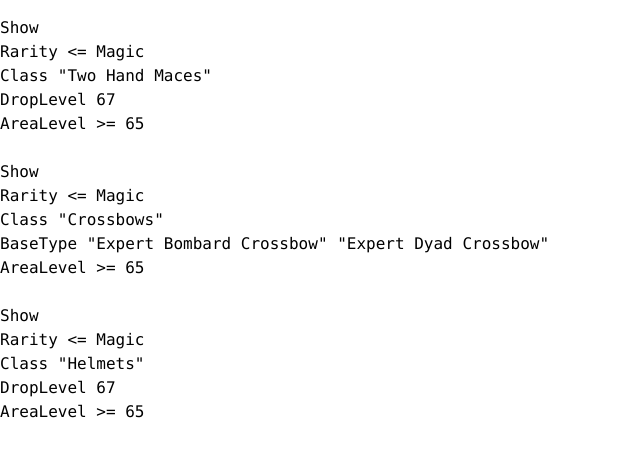
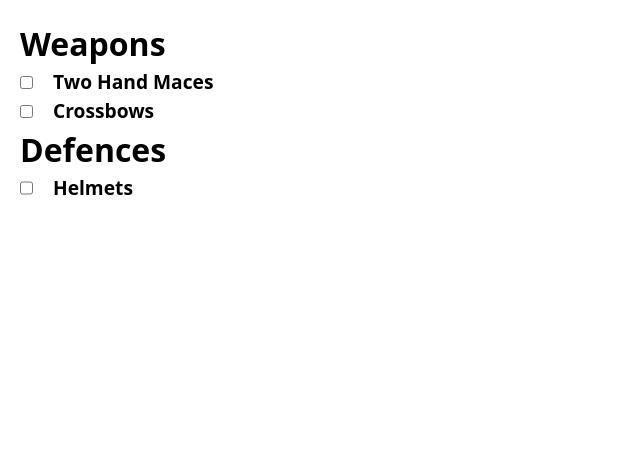
Before and after one commit to yochie/poe-filter, a website built with webpack: page src/template.html in a window 1280 px wide. Shown: the whole page, without its empty margins (0-640 px from the left). Built offline with nearby package versions, Linux system fonts and the light colour scheme.

Commit message:
Generate form sections and filter type fields

```diff
--- a/src/Rule.js
+++ b/src/Rule.js
@@ -1,10 +1,12 @@
 import getItemClass from "./ItemClass.js";
 import { filterFactory } from "./Filter.js";
 class Rule {
+  category;
   forItemClass;
   filter;
 
-  constructor(forItemClass, filter) {
+  constructor(category, forItemClass, filter) {
+    this.category = category;
     this.forItemClass = forItemClass;
     this.filter = filter;
   }
@@ -25,17 +27,23 @@ const defaultRules = [];
 
 defaultRules.push(
   new Rule(
+    "Weapons",
     getItemClass("Two Hand Maces"),
     filterFactory.createDropLevelFilter(67),
   ),
 );
 
 defaultRules.push(
-  new Rule(getItemClass("Bows"), filterFactory.createDropLevelFilter(72)),
+  new Rule(
+    "Weapons",
+    getItemClass("Bows"),
+    filterFactory.createDropLevelFilter(72),
+  ),
 );
 
 defaultRules.push(
   new Rule(
+    "Weapons",
     getItemClass("Crossbows"),
     filterFactory.createBaseTypeFilter([
       "Expert Bombard Crossbow",
@@ -46,6 +54,7 @@ defaultRules.push(
 
 defaultRules.push(
   new Rule(
+    "Defences",
     getItemClass("Helmets", {
       hasArmour: true,
       hasEvasion: false,
@@ -57,6 +66,7 @@ defaultRules.push(
 
 defaultRules.push(
   new Rule(
+    "Defences",
     getItemClass("Helmets", {
       hasES: true,
       hasArmour: false,
@@ -66,4 +76,4 @@ defaultRules.push(
   ),
 );
 
-export default defaultRules;
+export { Rule, defaultRules };
--- /dev/null
+++ b/src/RuleForm.js
@@ -0,0 +1,135 @@
+import { Rule, defaultRules } from "./Rule.js";
+import { printRules } from "./RulePrinter.js";
+const form = document.querySelector("form");
+
+function load(rules) {}
+
+function download() {
+  const rules = parse();
+  const fileContent = print(rules);
+
+  //todo : output file content to element that is clicked
+  // see https://stackoverflow.com/questions/3665115/how-to-create-a-file-in-memory-for-user-to-download-but-not-through-server
+  console.log(fileContent);
+}
+
+function parse() {}
+
+function generateFields(rules) {
+  const categories = new Map();
+  const itemClasses = new Map();
+  for (let rule of rules) {
+    const {
+      category: ruleCategory,
+      forItemClass: ruleItemClass,
+      filter: ruleFilter,
+    } = rule;
+    if (ruleItemClass === null) {
+      continue;
+    }
+    if (!categories.has(ruleCategory)) {
+      const newCategory = createCategorySection(ruleCategory);
+      categories.set(ruleCategory, newCategory);
+      form.appendChild(newCategory);
+    }
+    if (!itemClasses.has(ruleItemClass)) {
+      const newSection = createItemClassSection(ruleItemClass);
+      itemClasses.set(ruleItemClass, newSection);
+      categories.get(ruleCategory).appendChild(newSection);
+    }
+    enableSection(itemClasses.get(ruleItemClass), false);
+  }
+}
+
+function createItemClassSection(itemClass) {
+  const section = document.createElement("div");
+
+  const sectionHeader = document.createElement("div");
+  sectionHeader.classList.add("item-class-section-header");
+
+  const sectionEnabledCheckbox = document.createElement("input");
+  sectionEnabledCheckbox.type = "checkbox";
+  sectionHeader.appendChild(sectionEnabledCheckbox);
+
+  const title = document.createElement("h3");
+  title.textContent = itemClass.name;
+  sectionHeader.appendChild(title);
+
+  section.appendChild(sectionHeader);
+
+  const sectionFields = document.createElement("div");
+  sectionFields.classList.add("section-fields");
+
+  //todo : hardcoded for field types, not respecting open-closed
+  // need to find solution that doesnt require defining everything inside item class definition
+  // maybe decorator pattern??
+  const filterTypeFieldSet = document.createElement("fieldset");
+
+  const legend = document.createElement("legend");
+  legend.textContent = "Type";
+  legend.style.display = "none";
+  filterTypeFieldSet.appendChild(legend);
+
+  const optionsContainer = document.createElement("div");
+  optionsContainer.classList.add("options-container");
+
+  const levelType = document.createElement("input");
+  levelType.type = "radio";
+  levelType.name = "filter";
+  levelType.value = "dropLevel";
+  levelType.id = `drop-level-${itemClass.name.replace(/\s/g, "-")}`;
+  optionsContainer.appendChild(levelType);
+
+  const levelTypeLabel = document.createElement("label");
+  levelTypeLabel.textContent = "Drop level";
+  levelTypeLabel.setAttribute("for", levelType.id);
+  optionsContainer.appendChild(levelTypeLabel);
+
+  const baseType = document.createElement("input");
+  baseType.type = "radio";
+  baseType.name = "filter";
+  baseType.value = "baseType";
+  baseType.id = `base-type-${itemClass.name.replace(/\s/g, "-")}`;
+  optionsContainer.appendChild(baseType);
+
+  const baseTypeLabel = document.createElement("label");
+  baseTypeLabel.textContent = "Base type";
+  baseTypeLabel.setAttribute("for", baseType.id);
+  optionsContainer.appendChild(baseTypeLabel);
+
+  filterTypeFieldSet.appendChild(optionsContainer);
+  sectionFields.appendChild(filterTypeFieldSet);
+
+  section.appendChild(sectionFields);
+
+  sectionEnabledCheckbox.addEventListener("change", () =>
+    enableSection(section, sectionEnabledCheckbox.checked),
+  );
+  return section;
+}
+
+function enableSection(section, state) {
+  const sectionContent = section.querySelector(".section-fields");
+  sectionContent.style.display = state ? "block" : "none";
+}
+
+function createCategorySection(name) {
+  const newCategory = document.createElement("div");
+  newCategory.classList.add("rule-category");
+
+  const title = document.createElement("h2");
+  title.textContent = name;
+  newCategory.appendChild(title);
+  return newCategory;
+}
+
+function init() {
+  generateFields(defaultRules);
+
+  //todo: load from save if it exists
+  load(defaultRules);
+
+  form.addEventListener("submit", download);
+}
+
+export { init };
--- /dev/null
+++ b/src/RulePrinter.js
@@ -0,0 +1,10 @@
+//todo: use neversync filter as base, integrate printed rules to it
+
+export function printRules(rules) {
+  rules.reduce((acc, rule) => {
+    if (rule.forItemClass === null) {
+      return acc;
+    }
+    return acc + rule.print();
+  }, "");
+}
--- a/src/index.js
+++ b/src/index.js
@@ -1,13 +1,6 @@
 import "./styles.css";
-import defaultRules from "./Rule.js";
+import * as formUtils from "./RuleForm.js";
 
-const rules = defaultRules;
-const body = document.querySelector("pre");
-const allRules = rules.reduce((acc, rule) => {
-  if (rule.forItemClass === null) {
-    return acc;
-  }
-  return acc + rule.print();
-}, "");
-body.textContent = allRules;
+formUtils.init();
+
 console.log("hello");
--- a/src/styles.css
+++ b/src/styles.css
@@ -37,3 +37,35 @@ img {
 }
 
 /* Normalize end */
+
+body {
+  padding: 20px;
+}
+
+h2 {
+  font-size: 2rem;
+  font-weight: bold;
+}
+
+h3 {
+  font-size: 1.2rem;
+  font-weight: bold;
+  margin-left: 20px;
+}
+
+.item-class-section-header {
+  display: flex;
+}
+
+.section-fields fieldset {
+  display: flex;
+  border: none;
+}
+.section-fields legend {
+  display: inline;
+}
+
+.options-container {
+  display: inline-flex;
+  gap: 20px;
+}
--- a/src/template.html
+++ b/src/template.html
@@ -6,6 +6,6 @@
     <title>Document</title>
   </head>
   <body>
-    <pre></pre>
+    <form action="" method=""></form>
   </body>
 </html>
```
